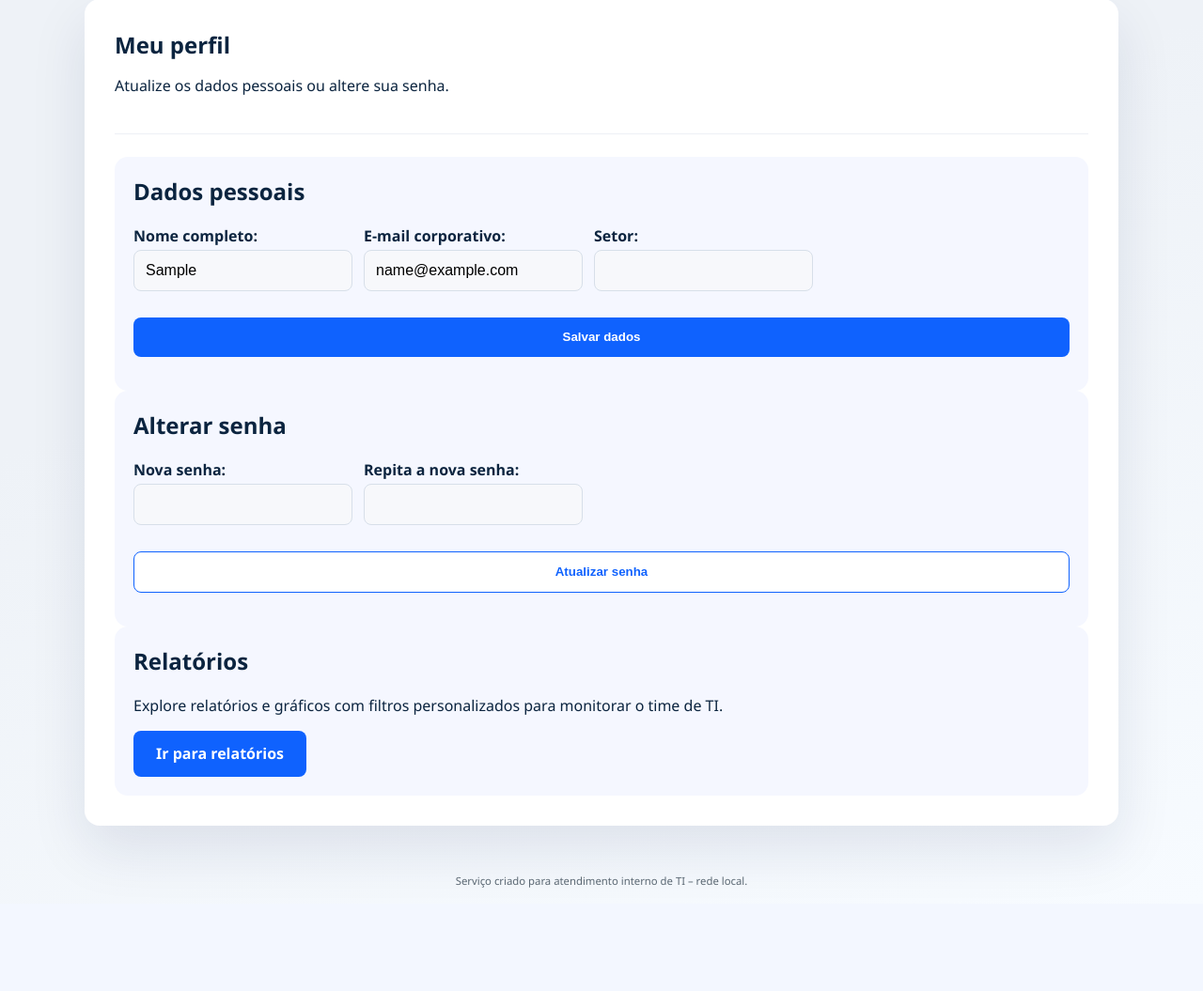
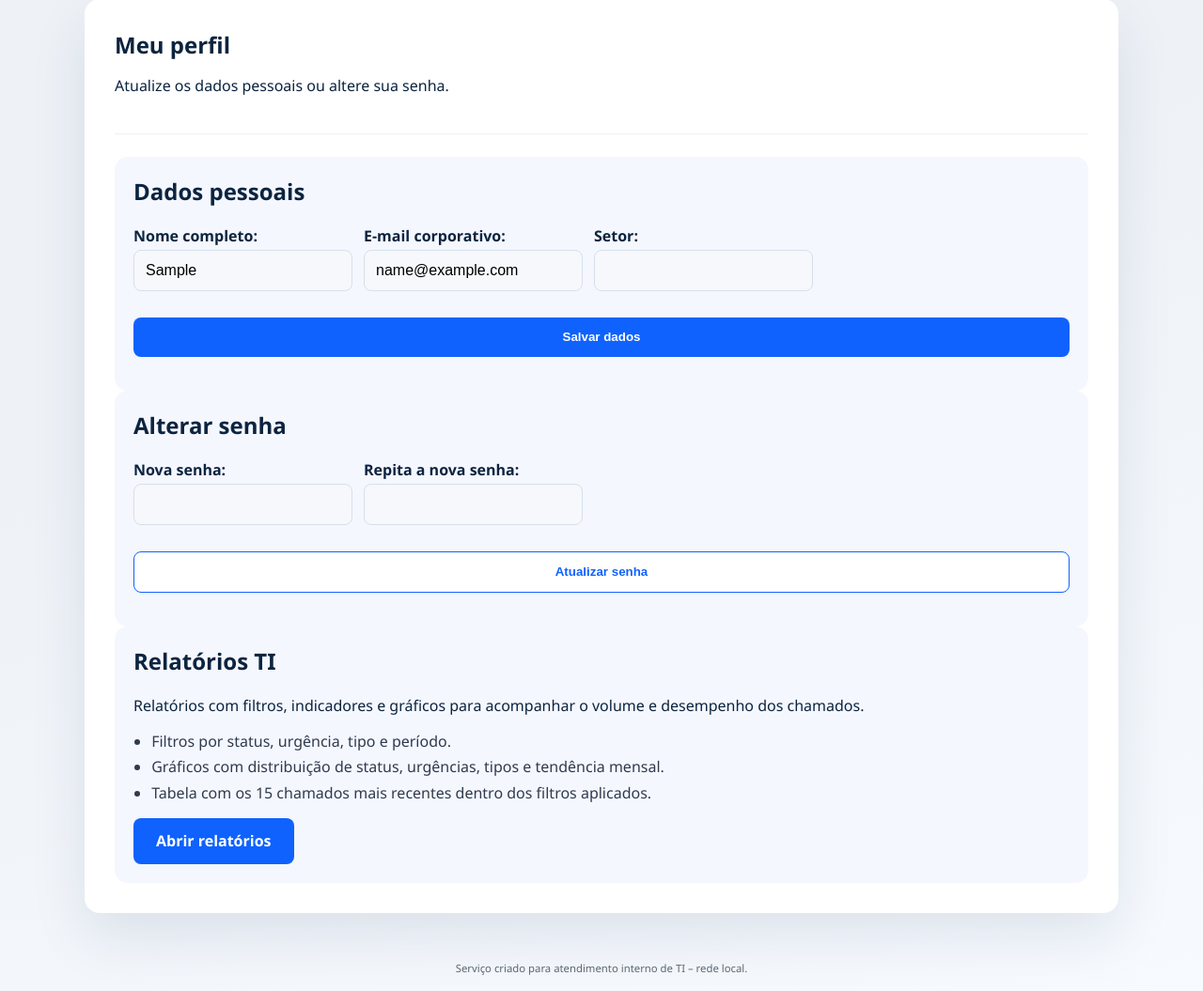
Before and after one commit to fabianopolone123/SISTEMACHAMADOS, a Django app: page /perfil/ in a window 1280 px wide. Shown: the part 145-1200 px from the top of the page at 94% size. Before the commit the page ends 1090 px from the top, so only its background shows below. Run offline with Django 5.2, Linux system fonts and the light colour scheme; the visitor is signed in with stand-in values (Sample User, id 1).

Commit message:
Criado sistema de relatórios

```diff
--- a/static/css/site.css
+++ b/static/css/site.css
@@ -475,6 +475,55 @@ button {
     margin-top: 0;
 }
 
+.report-cta-list {
+    margin: 0.7rem 0 1rem;
+    padding-left: 1.2rem;
+    color: #2f3b4d;
+}
+
+.report-cta-list li {
+    margin-bottom: 0.35rem;
+}
+
+.filters-summary {
+    margin-top: 1rem;
+    font-size: 0.9rem;
+    color: #4a5565;
+}
+
+.report-breakdown {
+    list-style: none;
+    margin: 0;
+    padding: 0;
+    display: flex;
+    flex-direction: column;
+    gap: 0.65rem;
+}
+
+.report-breakdown li {
+    display: flex;
+    justify-content: space-between;
+    padding: 0.45rem 0.6rem;
+    border-bottom: 1px solid #dfe3f0;
+    font-weight: 500;
+}
+
+.report-breakdown li:last-child {
+    border-bottom: none;
+}
+
+.report-chart {
+    position: relative;
+    height: 260px;
+    max-height: 320px;
+}
+
+.report-chart canvas {
+    width: 100% !important;
+    height: 100% !important;
+    display: block;
+}
+
 .message-panel {
     padding: 1.5rem;
     border-radius: 16px;
--- a/templates/dashboard.html
+++ b/templates/dashboard.html
@@ -13,6 +13,7 @@
             <a class="cta-button" href="{% url 'new_ticket' %}">Novo chamado</a>
             {% if is_ti %}
                 <a class="cta-button cta-outline" href="{% url 'finished_tickets' %}">Chamados finalizados</a>
+                <a class="cta-button cta-outline" href="{% url 'ti_reports' %}">Relatórios TI</a>
                 <a class="cta-button cta-outline" href="{% url 'whatsapp_config' %}">Configurar WhatsApp</a>
                 <a class="cta-button cta-outline" href="{% url 'manage_users' %}">Gerenciar usuários</a>
             {% endif %}
--- a/templates/profile.html
+++ b/templates/profile.html
@@ -50,9 +50,14 @@
     </article>
     {% if is_ti %}
         <article class="ticket-panel">
-            <h2>Relatórios</h2>
-            <p>Explore relatórios e gráficos com filtros personalizados para monitorar o time de TI.</p>
-            <a class="cta-button" href="{% url 'ti_reports' %}">Ir para relatórios</a>
+            <h2>Relatórios TI</h2>
+            <p>Relatórios com filtros, indicadores e gráficos para acompanhar o volume e desempenho dos chamados.</p>
+            <ul class="report-cta-list">
+                <li>Filtros por status, urgência, tipo e período.</li>
+                <li>Gráficos com distribuição de status, urgências, tipos e tendência mensal.</li>
+                <li>Tabela com os 15 chamados mais recentes dentro dos filtros aplicados.</li>
+            </ul>
+            <a class="cta-button" href="{% url 'ti_reports' %}">Abrir relatórios</a>
         </article>
     {% endif %}
 </section>
--- a/tickets/views.py
+++ b/tickets/views.py
@@ -546,6 +546,35 @@ def ti_reports(request):
     urgency_chart = [{'label': urgency_labels[key], 'count': urgency_counts[key]} for key in urgency_labels]
     type_chart = [{'label': type_labels[key], 'count': type_counts[key]} for key in type_labels]
 
+    status_breakdown = [
+        {'label': label, 'count': status_counts[key]}
+        for key, label in TicketStatus.choices
+    ]
+    urgency_breakdown = [
+        {'label': label, 'count': urgency_counts[key]}
+        for key, label in TicketUrgency.choices
+    ]
+    type_breakdown = [
+        {'label': label, 'count': type_counts[key]}
+        for key, label in TicketType.choices
+    ]
+
+    active_filters = []
+    if filters['status']:
+        active_filters.append(f"Status: {status_labels.get(filters['status'], filters['status'])}")
+    if filters['urgency']:
+        active_filters.append(f"Urgência: {urgency_labels.get(filters['urgency'], filters['urgency'])}")
+    if filters['ticket_type']:
+        active_filters.append(f"Tipo: {type_labels.get(filters['ticket_type'], filters['ticket_type'])}")
+    if filters['from_date']:
+        active_filters.append(f"A partir de {filters['from_date']}")
+    if filters['to_date']:
+        active_filters.append(f"Até {filters['to_date']}")
+
+    total_tickets = queryset.count()
+    resolved_count = status_counts.get(TicketStatus.RESOLVED, 0)
+    pending_count = total_tickets - resolved_count
+
     context = {
         'filters': filters,
         'status_chart_data': json.dumps(status_chart),
@@ -553,14 +582,23 @@ def ti_reports(request):
         'type_chart_data': json.dumps(type_chart),
         'monthly_chart_data': json.dumps(monthly_data),
         'recent_tickets': queryset.order_by('-created_at')[:15],
-        'total_tickets': queryset.count(),
+        'total_tickets': total_tickets,
         'status_counts': status_counts,
         'urgency_counts': urgency_counts,
         'type_counts': type_counts,
+        'resolved_count': resolved_count,
+        'pending_count': pending_count,
+        'status_breakdown': status_breakdown,
+        'urgency_breakdown': urgency_breakdown,
+        'type_breakdown': type_breakdown,
+        'filters_summary': ' • '.join(active_filters) if active_filters else 'Nenhum filtro aplicado.',
     }
     context.update({
         'status_choices': TicketStatus.choices,
         'urgency_choices': TicketUrgency.choices,
         'type_choices': TicketType.choices,
+        'status_labels': status_labels,
+        'urgency_labels': urgency_labels,
+        'type_labels': type_labels,
     })
     return render(request, 'reports.html', context)
```
Also changed, not shown: templates/reports.html (+51 -6 lines).
